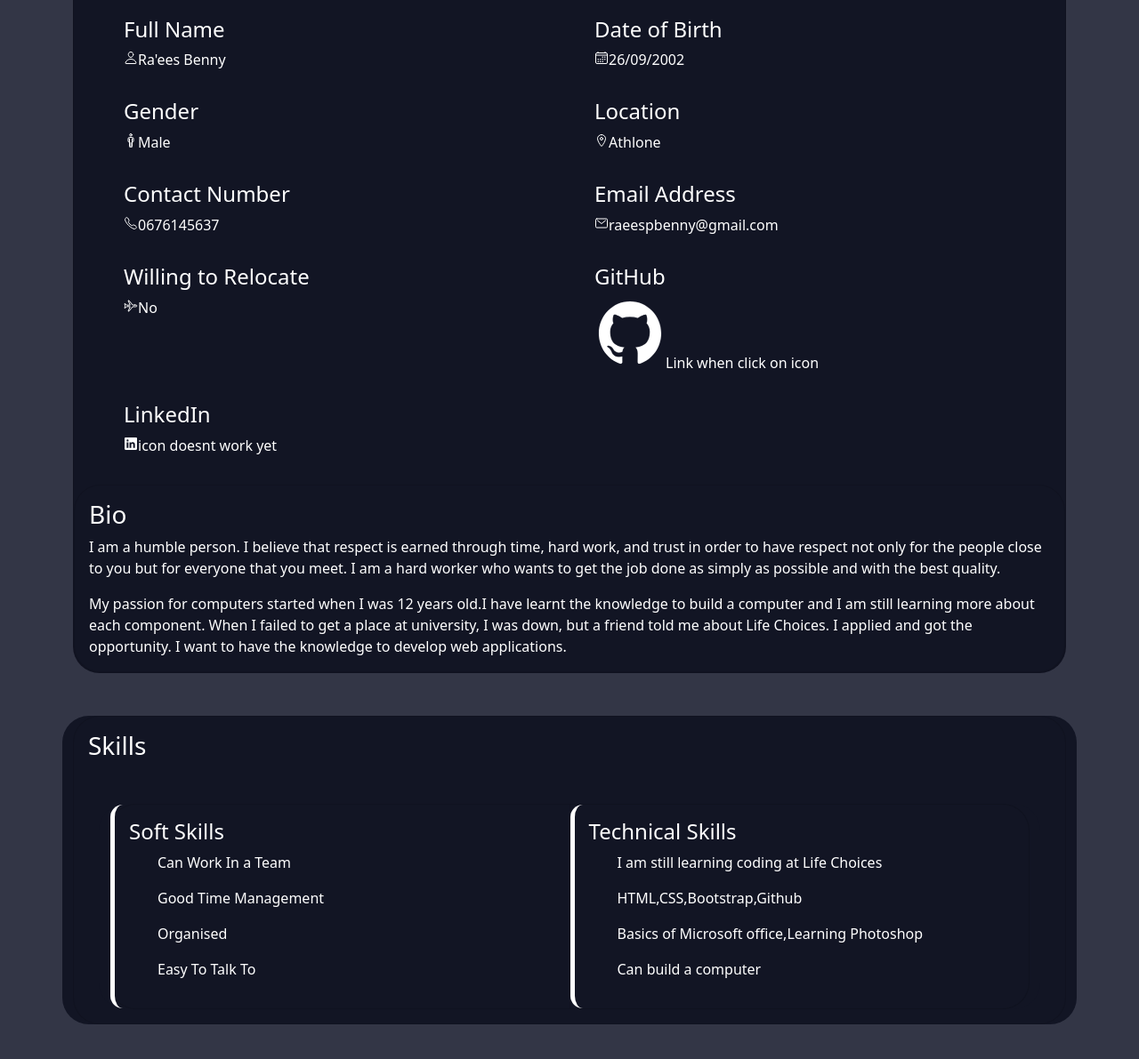
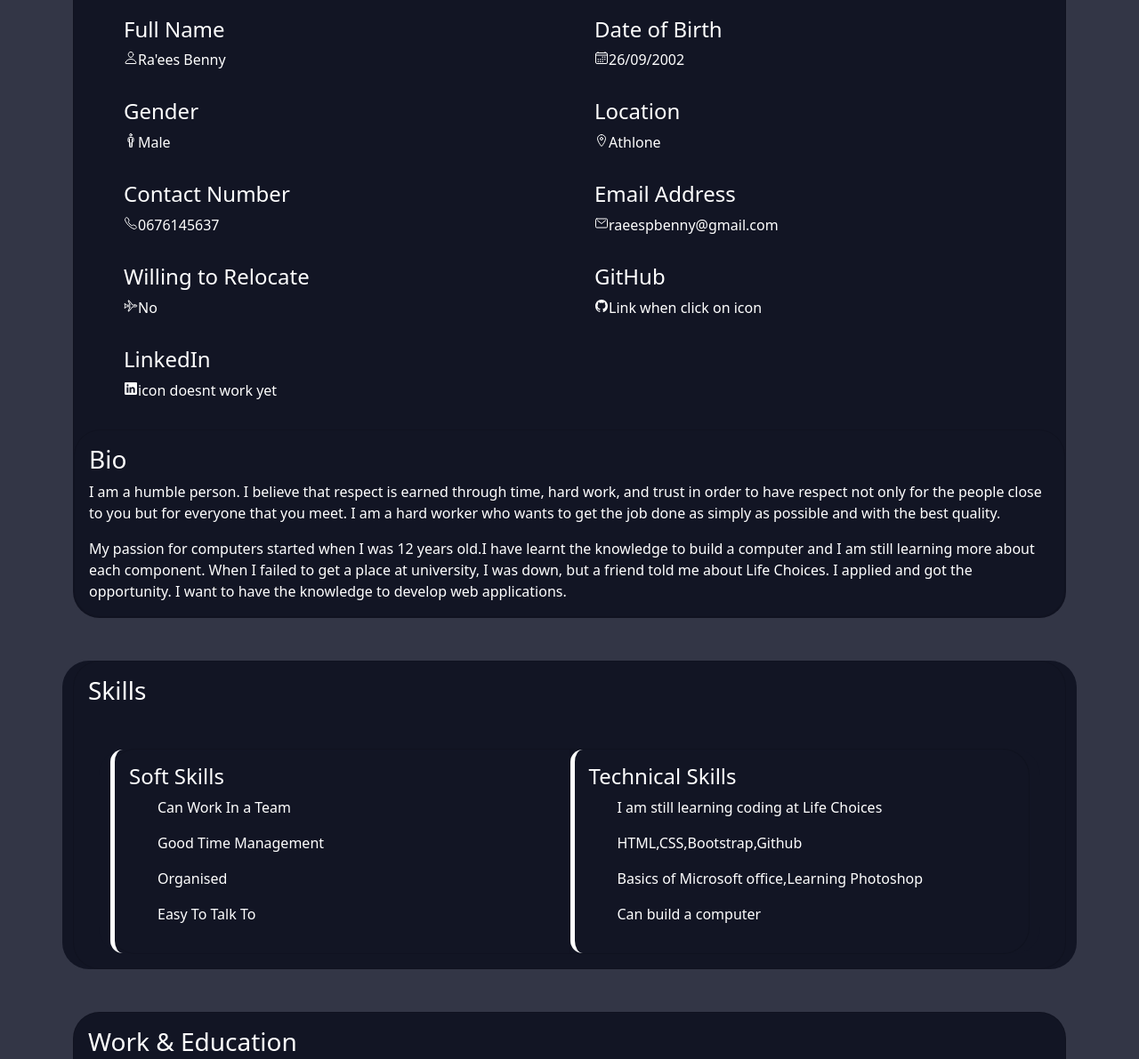
Before and after one commit to GarlicBuns19/Portfolio2, a plain HTML site: page index.html in a window 1280 px wide. Shown: the part 552-1743 px from the top of the page at 89% size. Drawn offline with nearby package versions, Linux system fonts and the light colour scheme.

Commit message:
removed github icon size

```diff
--- a/index.html
+++ b/index.html
@@ -162,7 +162,7 @@
                                             data-aos-easing="linear"
                                             data-aos-duration="1500">
                                                 <h4 class="card-title">GitHub</h4>
-                                                <a href="https://github.com/GarlicBuns19" target="_blank"><ion-icon name="logo-github" style="font-size: 5em;"></ion-icon></a>Link when click on icon
+                                                <a href="https://github.com/GarlicBuns19" target="_blank"><ion-icon name="logo-github"></ion-icon></a>Link when click on icon
                                             </div>
                                         </div>
                                     </div>
--- a/style/style.css
+++ b/style/style.css
@@ -24,7 +24,7 @@ body{
 /* About Section */
 #about{
   /* To give space between section,just see what it does */
-  scroll-margin: 90px;
+  scroll-margin: 60px;
 }
 .card{
   background-color: rgb(18 21 36);
```
